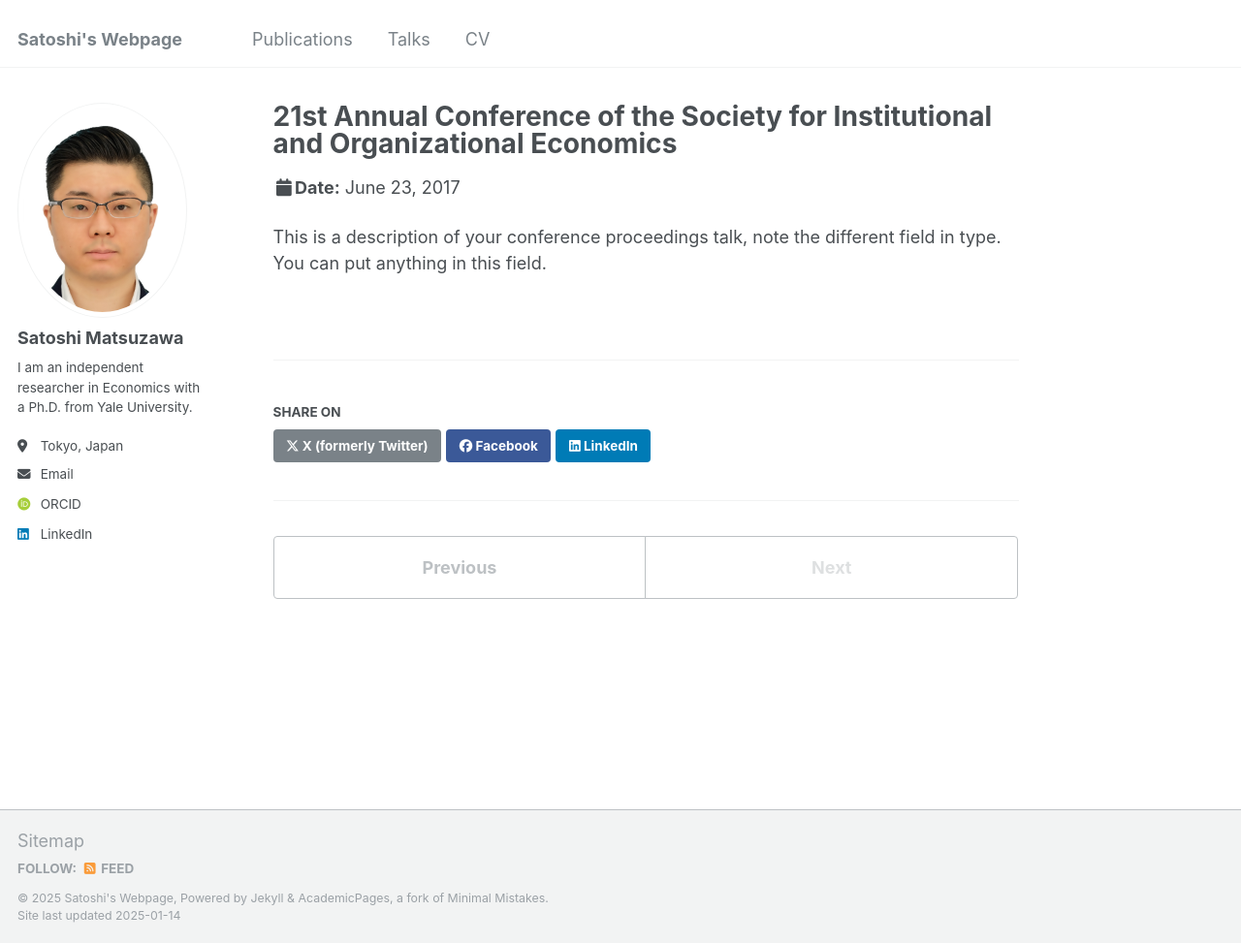
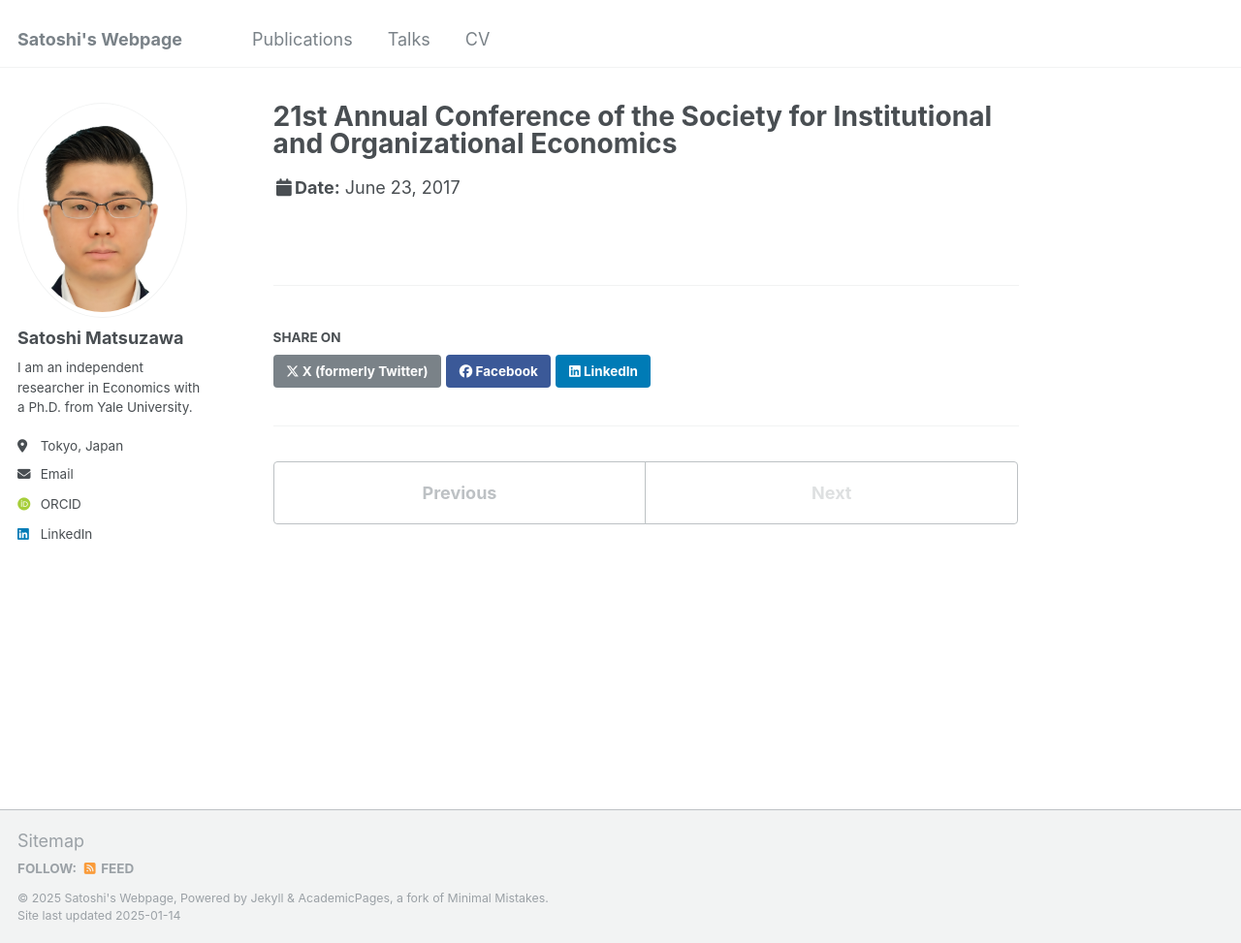
Before and after one commit to satoshimatsuzawa/satoshimatsuzawa.github.io, a Jekyll site: the page built from _talks/2017-06-23-SIOE.md, in a window 1280 px wide and 973 px high. Shown: the whole window at 97% size. Built offline with Jekyll 4.4.1, drawn with Linux system fonts in a browser that asks for light colours; some web fonts are replaced.

Commit message:
Update 2017-06-23-SIOE.md

```diff
--- a/_talks/2017-06-23-SIOE.md
+++ b/_talks/2017-06-23-SIOE.md
@@ -1,11 +1,9 @@
 ---
 title: "21st Annual Conference of the Society for Institutional and Organizational Economics"
 collection: talks
-type: "Talks"
+type: "Talk"
 permalink: /talks/2017-06-23
 venue: "Columbia University"
 date: 2017-06-23
 location: "New York City, New York"
 ---
-
-This is a description of your conference proceedings talk, note the different field in type. You can put anything in this field.
```
